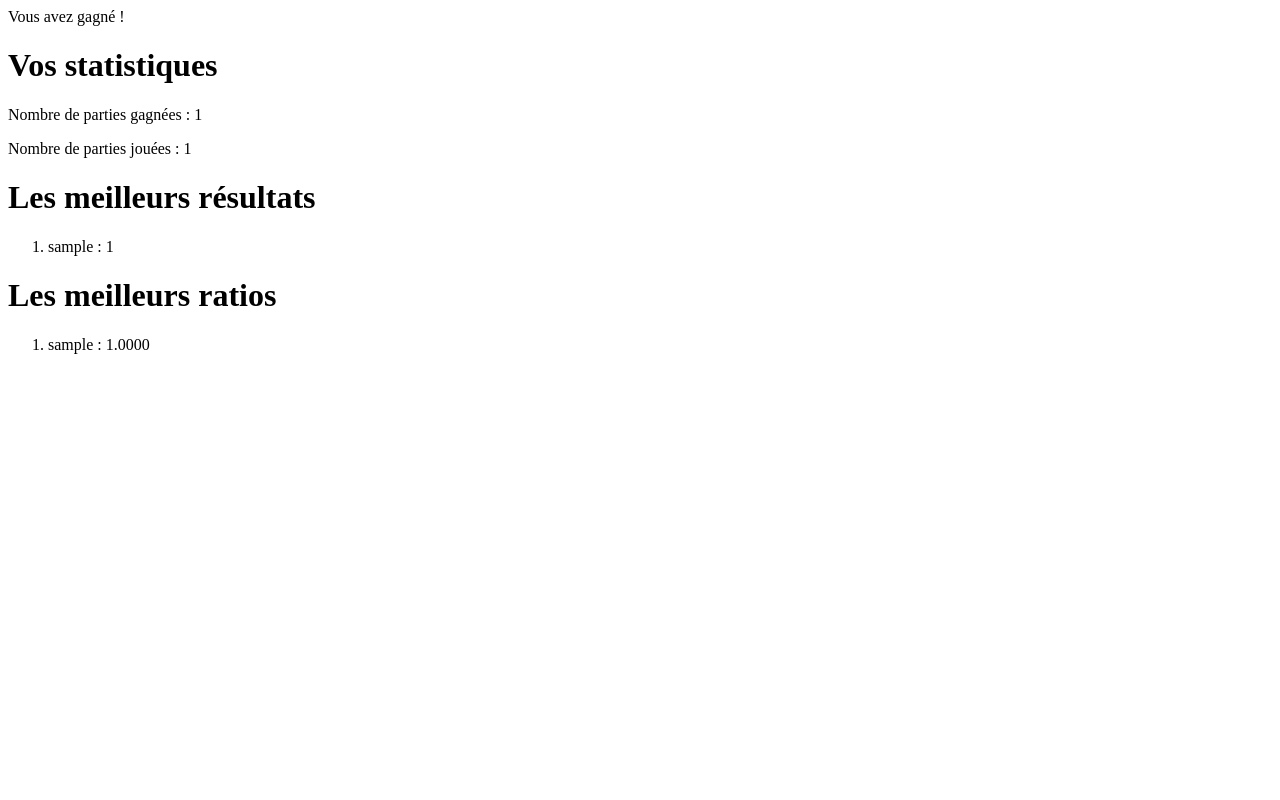
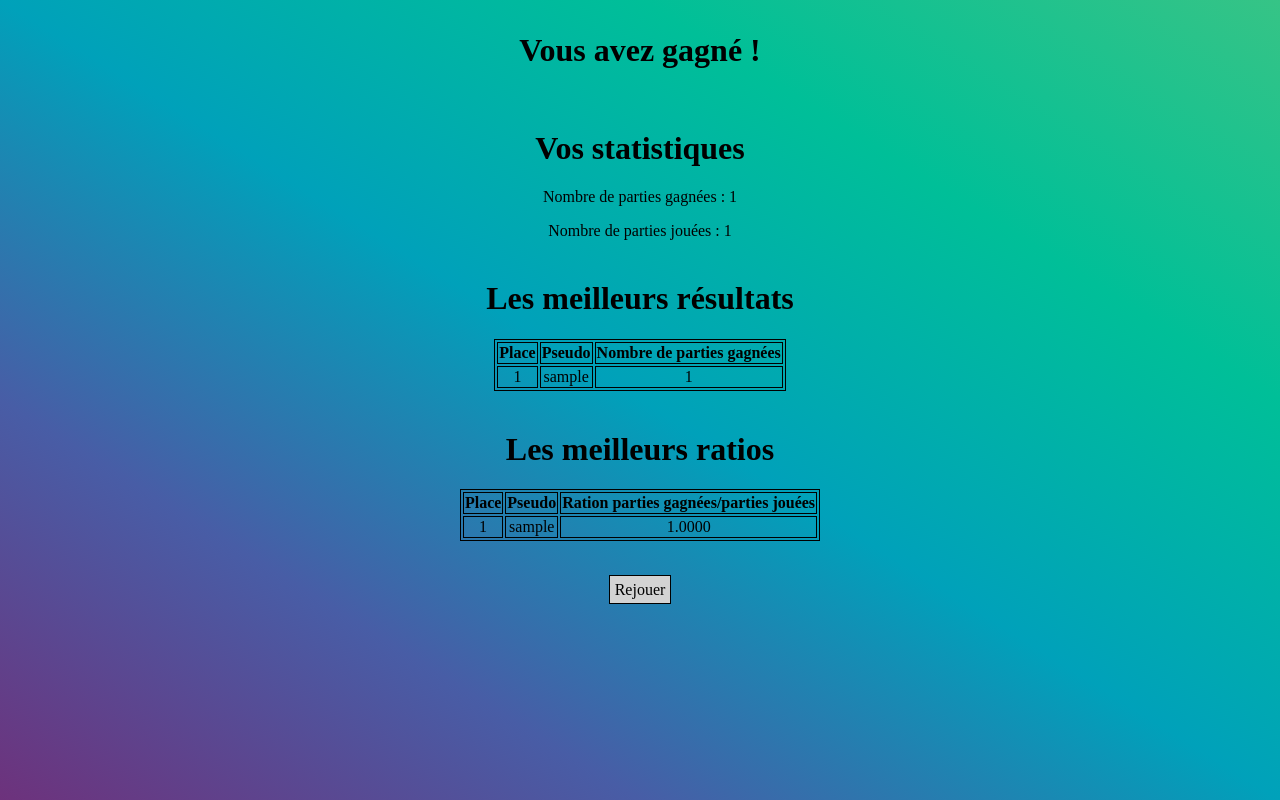
Before and after one commit to LeGrandAlan/BridgesGame, a PHP site: page / in a window 1280 px wide. Run offline with PHP 8.4, Linux system fonts and the light colour scheme; the visitor is signed in with stand-in values (Sample User, id 1); data that the repository does not hold is empty.

Commit message:
Design quasi fini

```diff
--- a/modele/dao/DAOResultats.php
+++ b/modele/dao/DAOResultats.php
@@ -45,21 +45,14 @@ class DAOResultats {
     }
 
     public function statsMeilleursJoueurs() {
-        $statement = $this->connexion->prepare("Select pseudo, count(*) as partiesGagnee from parties where partieGagnee = '1' group by pseudo asc limit 3;");
+        $statement = $this->connexion->prepare("select pseudo, count(*) as partiesGagnee from parties where partieGagnee = '1' group by pseudo asc limit 3;");
         $statement->execute();
         $result = $statement->fetchAll(PDO::FETCH_ASSOC);
         return $result;
     }
 
     public function ratioMeilleursJoueurs() {
-        $statement = $this->connexion->prepare("
-            Select p1.pseudo, count(p1.pseudo) / partiesJouees as ratio_victoire
-            from parties p1
-                left join
-                  (SELECT p2.id, p2.pseudo, count(*) as partiesJouees from parties p2 group by p2.pseudo) p2
-                ON p1.id = p2.id
-            where p1.partieGagnee = '1' group by p1.pseudo ORDER by 2 desc limit 3;
-        ");
+        $statement = $this->connexion->prepare("select pseudo, sum(partieGagnee)/count(pseudo) as ratio_victoire from parties group by pseudo order by 2 desc limit 3;");
         $statement->execute();
         $result = $statement->fetchAll(PDO::FETCH_ASSOC);
         return $result;
--- /dev/null
+++ b/static/style.css
@@ -0,0 +1,91 @@
+body {
+    background-image:-webkit-gradient(linear, left bottom, right top, from(#6d327c), color-stop(#485DA6), color-stop(#00a1ba), color-stop(#00BF98), to(#36C486));
+    background-image:-webkit-linear-gradient(left bottom, #6d327c, #485DA6, #00a1ba, #00BF98, #36C486);
+    background-image:-o-linear-gradient(left bottom, #6d327c, #485DA6, #00a1ba, #00BF98, #36C486);
+    background-image:linear-gradient(to right top, #6d327c, #485DA6, #00a1ba, #00BF98, #36C486);
+    padding: 0;
+    margin: 0;
+    height: 100%;
+    width: 100%;
+}
+h1:nth-child(1) {
+    margin-bottom: 30px;
+    height: 100px;
+    line-height: 100px;
+}
+h1 {
+    text-align: center;
+}
+table {
+    text-align: center;
+    margin: auto;
+}
+table#grille {
+    border: 1px solid black;
+    margin: auto;
+    border-collapse: collapse;
+}
+table#grille th {
+    width: 50px;
+    height: 50px;
+    padding: 0;
+
+    font-weight: bold;
+}
+table#grille th a {
+    display: flex;
+    flex-flow: column;
+    justify-content: center;
+    width: 100%;
+    height: 100%;
+    background-color: lightgray;
+    border-radius: 50%;
+    text-decoration: none;
+    color: black;
+}
+table#grille th a#selected {
+    background-color: #95a5a6;
+}
+table#grille th a:hover {
+    background-color: #95a5a6;
+}
+table#grille th a.blocked {
+    background-color: #e74c3c;
+}
+table#grille th a.validated {
+    background-color: #2ecc71;
+}
+.actions, .erreur, .resultatText {
+    text-align: center;
+    margin-bottom: 40px;
+}
+.actions a {
+    padding: 5px;
+    background-color: lightgray;
+    border: 1px solid black;
+    text-decoration: none;
+    color: #000;
+}
+div.horizontal {
+    width: 100%;
+    height: 3px;
+    background-color: grey;
+    margin-bottom: 2px;
+}
+div.vertical {
+    width: 3px;
+    height: 100%;
+    background-color: grey;
+    margin-right: 2px;
+    display: inline-block;
+}
+
+table.resultat {
+    border: 1px solid black;
+}
+table.resultat:nth-last-child(n){
+    margin-bottom: 40px;
+}
+table.resultat th, table.resultat td {
+    border: 1px solid black;
+}
--- a/vue/VueResultats.php
+++ b/vue/VueResultats.php
@@ -1,16 +1,18 @@
 <?php
-
+require_once 'head.php';
 Class VueResultats
 {
+
     public function resultats($partieGagnee, $partiesGagneesJoueur, $partiesJoueesJoueur, $meilleursResultats, $ratios) {
         if($partieGagnee) {
-            echo "Vous avez gagné !<br>";
+            echo "<h1>Vous avez gagné !</h1>";
         } else if ($partieGagnee) {
-            echo "Vous avez perdu..<br>";
+            echo "<h1>Vous avez perdu..</h1>";
         } // si $partieGagnee == null on n'affiche pas
     ?>
 
     <h1>Vos statistiques</h1>
+    <div class="resultatText">
     <?php
         if(empty($partiesGagneesJoueur) || empty($partiesJoueesJoueur)) {
             echo "<p>Vous n'avez pas encore joué.</p>";
@@ -19,27 +21,48 @@ Class VueResultats
             echo "<p>Nombre de parties jouées : $partiesJoueesJoueur</p>";
         }
     ?>
+    </div>
 
     <h1>Les meilleurs résultats</h1>
+    <table class="resultat">
+    <tr>
+        <th>Place</th>
+        <th>Pseudo</th>
+        <th>Nombre de parties gagnées</th>
+    </tr>
     <?php if (empty($meilleursResultats)) echo "Personne n'a encore joué.."; ?>
-    <ol>
         <?php
         foreach ($meilleursResultats as $resultat){
-            echo '<li>'. $resultat["pseudo"] .' : '. $resultat["partiesGagnee"] .'</li>';
+            echo "<tr>";
+            echo "<td>1</td>";
+            echo "<td>".$resultat['pseudo']."</td>";
+            echo "<td>".$resultat['partiesGagnee']."</td>";
+            echo "</tr>";
         }
         ?>
-    </ol>
+    </table>
 
     <h1>Les meilleurs ratios</h1>
+    <table class="resultat">
+    <tr>
+        <th>Place</th>
+        <th>Pseudo</th>
+        <th>Ration parties gagnées/parties jouées</th>
+    </tr>
     <?php if (empty($meilleursResultats)) echo "Personne n'a encore joué.."; ?>
-    <ol>
         <?php
         foreach ($ratios as $ratio){
-            echo '<li>'. $ratio["pseudo"] .' : '. $ratio["ratio_victoire"] .'</li>';
+            echo "<tr>";
+            echo "<td>1</td>";
+            echo "<td>".$ratio['pseudo']."</td>";
+            echo "<td>".$ratio['ratio_victoire']."</td>";
+            echo "</tr>";
         }
         ?>
-    </ol>
-
+    </table>
+        <div class="actions">
+            <a href="index.php">Rejouer</a>
+        </div>
     <?php
     }
 
--- /dev/null
+++ b/vue/head.php
@@ -0,0 +1,4 @@
+<head>
+    <title>Jeu d'Hashiwokakero - Alan Le Grand - Erwan Launay</title>
+    <link rel="stylesheet" href="./static/style.css">
+</head>
--- a/vue/jeu.php
+++ b/vue/jeu.php
@@ -8,72 +8,10 @@ Class VueJeu{
 if(!isset($_SESSION['villes'])) {
     echo "erreur de grille de jeu"; //TODO: il faudra rediriger vers page d'erreur
 }
+
+require_once 'head.php';
 ?>
-<style>
-    h1 {
-        text-align: center;
-        margin: 40px 0;
-    }
-    table {
-        border: 1px solid black;
-        margin: auto;
-        border-collapse: collapse;
-    }
-    th {
-        width: 50px;
-        height: 50px;
-        padding: 0;
 
-        font-weight: bold;
-    }
-    th a {
-        display: flex;
-        flex-flow: column;
-        justify-content: center;
-        width: 100%;
-        height: 100%;
-        background-color: lightgray;
-        border-radius: 50%;
-        text-decoration: none;
-        color: black;
-    }
-    th a#selected {
-        background-color: green;
-    }
-    th a:hover {
-        background-color: gray;
-    }
-    th a.blocked {
-        background-color: red;
-    }
-    th a.validated {
-        background-color: blue;
-    }
-    .actions {
-        text-align: center;
-        margin-bottom: 60px;
-    }
-    .actions a {
-        padding: 5px;
-        background-color: lightgray;
-        border: 1px solid black;
-        text-decoration: none;
-        color: #000;
-    }
-    div.horizontal {
-        width: 100%;
-        height: 3px;
-        background-color: grey;
-        margin-bottom: 2px;
-    }
-    div.vertical {
-        width: 3px;
-        height: 100%;
-        background-color: grey;
-        margin-right: 2px;
-        display: inline-block;
-    }
-</style>
 
 <h1>Jeu d'Hashiwokakero (Bridges Game)</h1>
 <div class="actions">
@@ -82,7 +20,7 @@ if(!isset($_SESSION['villes'])) {
     <a href="index.php?annulercoup">Annuler le coup prédécent</a>
 </div>
         <div class="erreur"><?php if (isset($_SESSION['erreur'])){ echo $_SESSION['erreur'];} ?></div>
-<table>
+<table id="grille">
 <?php
 unset($_SESSION['erreur']);
 $villes = unserialize($_SESSION['villes']);
--- a/vue/login.php
+++ b/vue/login.php
@@ -1,4 +1,5 @@
 <?php
+require_once 'head.php';
 
 Class Vuelogin{
 
```
Also changed, not shown: vue/gagne.php (deleted, +0 -43 lines).
